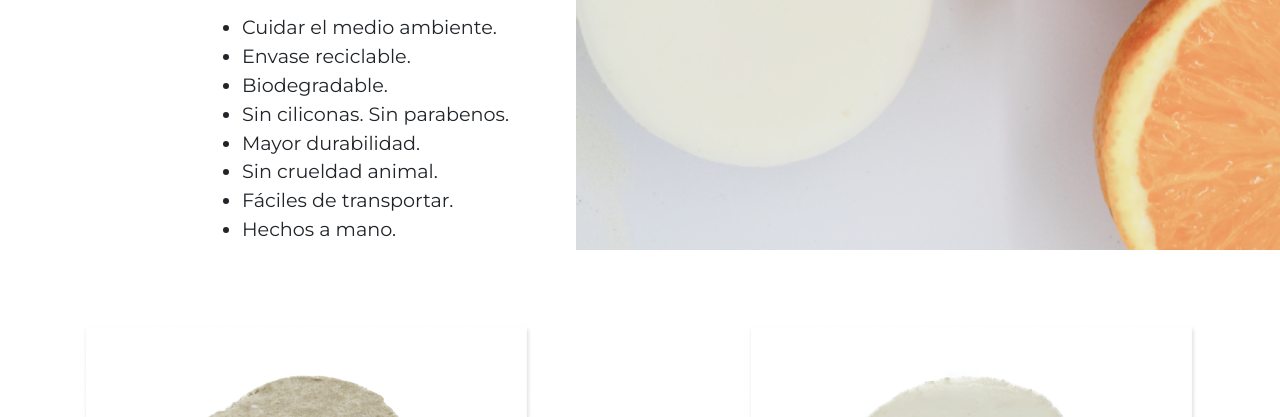
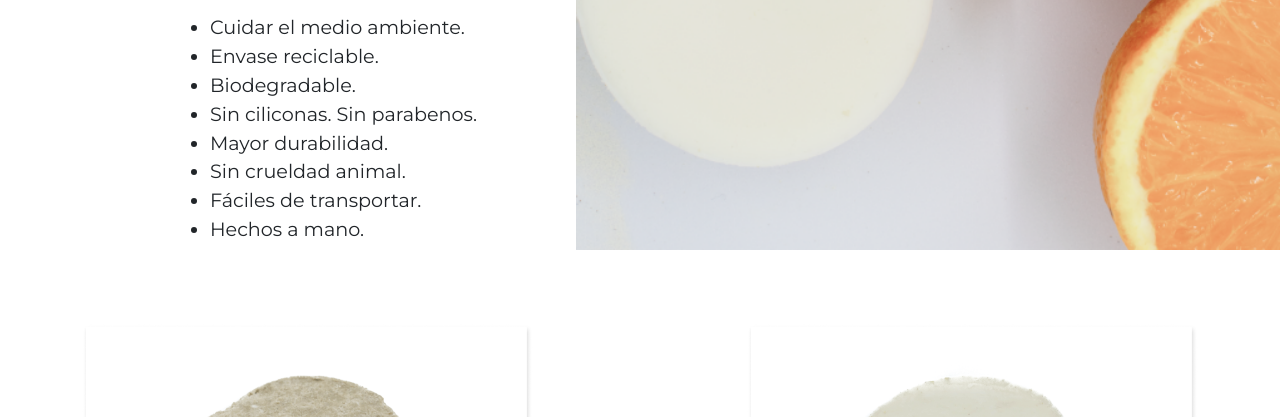
Before and after one commit to J03LJ1M3N3Z/libelulitaCosmetica, a website: page secciones/Catalogo.html in a window 1280 px wide. Shown: the part 383-800 px from the top of the page. Drawn offline with nearby package versions, Linux system fonts and the light colour scheme.

Commit message:
ajustar padding de la lista de catalogo

```diff
--- a/assets/sass/partials/_responsive.scss
+++ b/assets/sass/partials/_responsive.scss
@@ -245,6 +245,7 @@
             ul{
                 list-style: none;
                 font-size: 1.2rem;
+                padding: 0;
                 li{
                     font-family: $montserrat;
                 }
@@ -821,6 +822,7 @@
 
             ul{
                 list-style: initial;
+                padding: initial;
             }
 
             .btnProductoPink {
```
Also changed, not shown: css/style.css.
